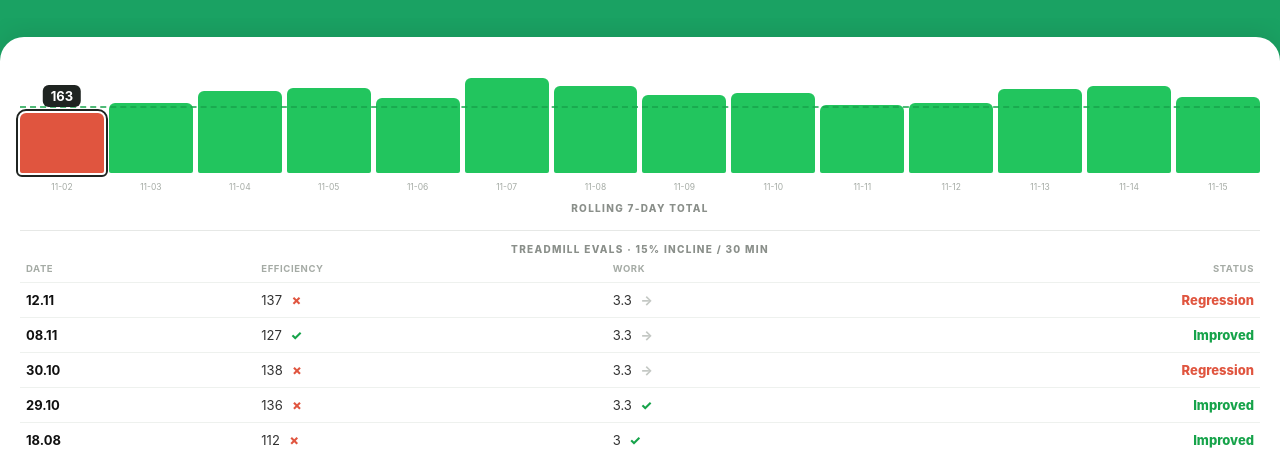
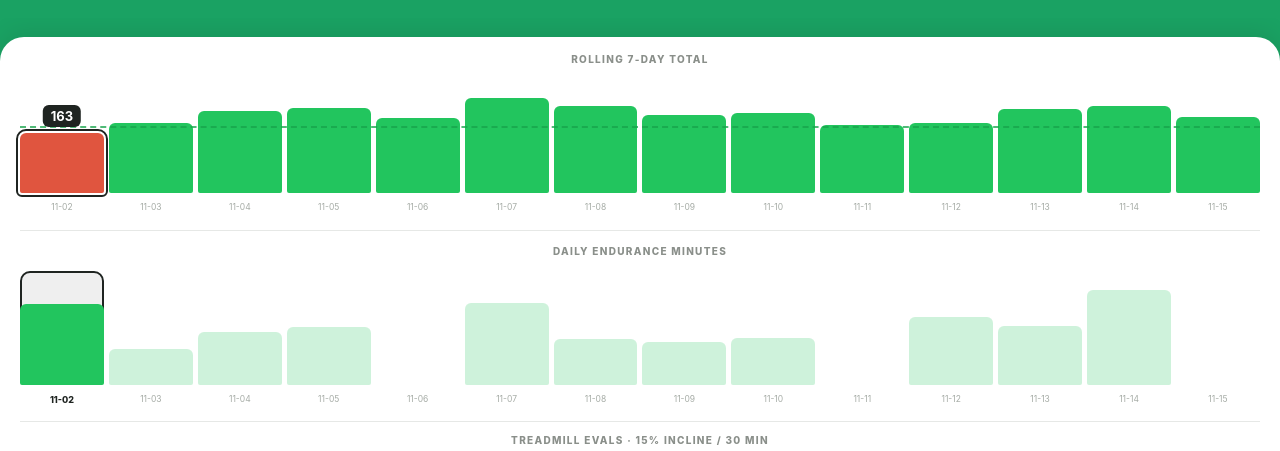
Before and after one commit to dk-cloud-agents/hung-report, a plain HTML site: page index.html in a window 1280 px wide. Both pictures are taken after a click on the element "163". Shown: the part 303-754 px from the top of the page. Drawn offline with Linux system fonts and the light colour scheme.

Commit message:
[auto] endurance report 11-15 total 204

```diff
--- a/index.html
+++ b/index.html
@@ -48,8 +48,16 @@
   .bar.tapped{outline:2px solid #1f2421; outline-offset:2px;}
   .xlabels{display:flex; gap:5px; margin-top:9px;}
   .xlabels span{flex:1; text-align:center; font-size:8.5px; color:#a5aba5;}
-  .charttitle{margin-top:10px; font-size:10px; letter-spacing:1.3px; text-transform:uppercase;
+  .charttitle{margin:14px 0 8px; font-size:10px; letter-spacing:1.3px; text-transform:uppercase;
         color:#8a8f8a; font-weight:800; text-align:center;}
+  .charttitle:first-child{margin-top:0;}
+  .divider{height:1px; background:#e6e8e6; margin:18px 0 12px;}
+  .weekbox{position:absolute; top:6px; bottom:0; border:2px solid #1f2421; border-radius:10px;
+        background:rgba(31,36,33,.07); pointer-events:none; z-index:0; transition:left .18s ease,right .18s ease;}
+  .bar.sel{outline:2px solid #1f2421; outline-offset:2px; z-index:2;}
+  .bar.hdim{opacity:.22;}
+  #barsD .bar{z-index:1;}
+  #labelsD span.hl{color:#1f2421; font-weight:800; font-size:9px;}
   .readout{min-height:24px; margin:8px 0 0; font-size:14px; font-weight:700; color:#222;
         text-align:center; white-space:nowrap; overflow:hidden; text-overflow:ellipsis;}
   .evals{margin-top:16px; border-top:1px solid #e6e8e6; padding-top:12px;}
@@ -74,9 +82,16 @@
     <div class="metric"><span class="n" id="num">230</span> <span class="goal" id="goal">min / 180 goal</span></div>
   </div>
   <div class="bottom" id="bottom">
+    <div class="charttitle">Rolling 7-day total</div>
     <div class="bars" id="bars"></div>
     <div class="xlabels" id="labels"></div>
-    <div class="charttitle">Rolling 7-day total</div>
+
+    <div class="divider"></div>
+
+    <div class="charttitle">Daily endurance minutes</div>
+    <div class="bars" id="barsD"></div>
+    <div class="xlabels" id="labelsD"></div>
+
     <div class="evals">
       <div class="evals-title">Treadmill evals · 15% incline / 30 min</div>
       <table class="eval-table">
@@ -91,6 +106,9 @@ const GOAL = 180;
 // Data: date + trailing-7-day total minutes. Update these to keep the report fresh.
 const dates   = ["11-02", "11-03", "11-04", "11-05", "11-06", "11-07", "11-08", "11-09", "11-10", "11-11", "11-12", "11-13", "11-14", "11-15"];
 const rolling = [163, 187, 222, 230, 200, 254, 234, 209, 216, 181, 187, 226, 234, 204];
+// Per-day endurance total minutes for the SAME dates as above (Zone 2 Volume col B).
+// populate at publish time — keep aligned one-to-one with dates[]/rolling[].
+const daily = [53.0, 24.0, 35.0, 38.0, 0.0, 54.0, 30.0, 28.0, 31.0, 0.0, 44.5, 39.2, 62.0, 0.0];
 
 const last = rolling[rolling.length-1];
 const met  = last >= GOAL;
@@ -100,28 +118,43 @@ document.body.style.background = met ? "#1aa263" : "#e0553f";
 document.getElementById('num').textContent = last;
 document.getElementById('goal').textContent = "min / " + GOAL + " goal";
 
-const maxRoll = Math.max(...rolling, GOAL) * 1.1;
-const bars = document.getElementById('bars');
-bars.innerHTML = rolling.map(v => {
-  const h = Math.max(Math.round(v/maxRoll*100), 4);
-  return `<div class="bar ${v>=GOAL?'ok':'no'}" style="height:${h}%"></div>`;
-}).join('');
-const gl = document.createElement('div'); gl.className = 'goal-line';
-// Position the goal line where a bar of height == GOAL would reach. Bars are
-// bottom-aligned with height = % of the CONTENT box; an absolutely positioned
-// element's % is relative to the PADDING box, so a naive `top: %` lands ~padding
-// too high. Measure the real boxes and convert to px to keep them aligned.
-const barH    = bars.clientHeight;                        // padding box height
-const padTop  = parseFloat(getComputedStyle(bars).paddingTop) || 0;
-const contentH = barH - padTop;                           // content box height
-const goalTopPx = padTop + (1 - GOAL/maxRoll) * contentH;
-gl.style.top = goalTopPx + 'px';
-bars.appendChild(gl);
+// Draw a bar chart into a container. Returns the container. `threshold` > 0
+// adds a dashed goal line positioned against the SAME content box as the bars
+// (px-measured — the %-mixing trap that mislaid the goal line before).
+function drawChart(id, values, threshold, goalLine){
+  const box = document.getElementById(id);
+  const max = Math.max(...values, threshold) * 1.1;
+  box.innerHTML = values.map(v => {
+    const h = Math.max(Math.round(v/max*100), 4);
+    const ok = threshold > 0 && v >= threshold;
+    const cls = threshold > 0 ? (ok ? 'ok' : 'no') : (v > 0 ? 'ok' : 'zero');
+    return v > 0 ? `<div class="bar ${cls}" style="height:${h}%"></div>`
+                 : `<div class="bar ${cls}" style="height:0"></div>`;
+  }).join('');
+  if (goalLine){
+    const gl = document.createElement('div'); gl.className = 'goal-line';
+    const barH = box.clientHeight, padTop = parseFloat(getComputedStyle(box).paddingTop) || 0;
+    const contentH = barH - padTop;
+    gl.style.top = padTop + (1 - threshold/max) * contentH + 'px';
+    box.appendChild(gl);
+  }
+  return box;
+}
+const bars   = drawChart('bars',  rolling, GOAL, true);
+const barsD  = drawChart('barsD', daily,   0,    false);
 document.getElementById('labels').innerHTML = dates.map(d => `<span>${d}</span>`).join('');
+document.getElementById('labelsD').innerHTML = dates.map(d => `<span>${d}</span>`).join('');
+// Empty state for the daily chart: no sessions at all → show a message.
+(function emptyState(){
+  if (daily.some(v => v > 0)) return;
+  const box = document.getElementById('barsD');
+  box.innerHTML = '<div style="width:100%;text-align:center;color:#a5aba5;font-size:13px;padding-top:44px;">No endurance sessions yet</div>';
+  document.getElementById('labelsD').innerHTML = '';
+})
 
 // === Feature 1: bar tap → tooltip with that date's trailing-7-day total ===
-// Each bar gets an inline tooltip showing ONLY the number (e.g. "200"). Tapping a
-// bar toggles its tooltip; tapping elsewhere clears.
+// Each rolling bar gets an inline tooltip showing ONLY the number (e.g. "200").
+// Tapping a bar toggles its tooltip; tapping elsewhere clears.
 const barsEl = document.getElementById('bars');
 barsEl.querySelectorAll('.bar').forEach((el, i) => {
   const tip = document.createElement('div'); tip.className = 'tooltip';
@@ -138,6 +171,50 @@ barsEl.querySelectorAll('.bar').forEach((el, i) => {
 document.addEventListener('click', e => {
   if (!e.target.classList || !e.target.classList.contains('bar'))
     barsEl.querySelectorAll('.bar.tapped').forEach(b => b.classList.remove('tapped'));
+});
+
+// === Feature 3: linked 7-day window selection (approved Variant 1) ===
+// Tapping a rolling bar highlights in the daily chart below the exact 7 days
+// (selected date + 6 back) that compose that rolling total. ONE black box +
+// dim outside + darken window labels. No pre-selection; tap-again/tap-outside
+// clears; left edge clamps to the earliest day.
+const dayBars  = barsD.querySelectorAll('.bar');
+const dayLabs  = document.querySelectorAll('#labelsD span');
+const weekbox  = document.createElement('div'); weekbox.className = 'weekbox';
+barsD.appendChild(weekbox);
+let sel = -1;   // index into dates[]; -1 = nothing selected
+
+function applySel(){
+  if (sel < 0){
+    weekbox.style.display = 'none';
+    barsEl.querySelectorAll('.bar.sel').forEach(b => b.classList.remove('sel'));
+    dayBars.forEach(b => b.classList.remove('hdim'));
+    dayLabs.forEach(s => s.classList.remove('hl'));
+    return;
+  }
+  weekbox.style.display = '';
+  const lo = Math.max(0, sel - 6);
+  barsEl.querySelectorAll('.bar.sel').forEach(b => b.classList.remove('sel'));
+  barsEl.querySelectorAll('.bar')[sel].classList.add('sel');
+  dayBars.forEach((b, j) => b.classList.toggle('hdim', j < lo || j > sel));
+  dayLabs.forEach((s, j) => s.classList.toggle('hl', j >= lo && j <= sel));
+  // Box geometry in px from the pinned day bars (both rulers share one box).
+  const first = dayBars[lo], lastEl = dayBars[sel];
+  weekbox.style.left  = first.offsetLeft + 'px';
+  weekbox.style.right = (barsD.clientWidth - lastEl.offsetLeft - lastEl.offsetWidth) + 'px';
+}
+
+barsEl.querySelectorAll('.bar').forEach((el, i) => {
+  el.addEventListener('click', e => {
+    e.stopPropagation();
+    sel = (sel === i) ? -1 : i;       // tap the same bar again → deselect
+    applySel();
+  });
+});
+document.addEventListener('click', e => {
+  // tapping outside any rolling bar clears the window selection
+  if (sel >= 0 && (!e.target.classList || !e.target.classList.contains('bar')))
+    { sel = -1; applySel(); }
 });
 
 // === Feature 2: eval tracker (15% / 30 min treadmill evals) ===
```
